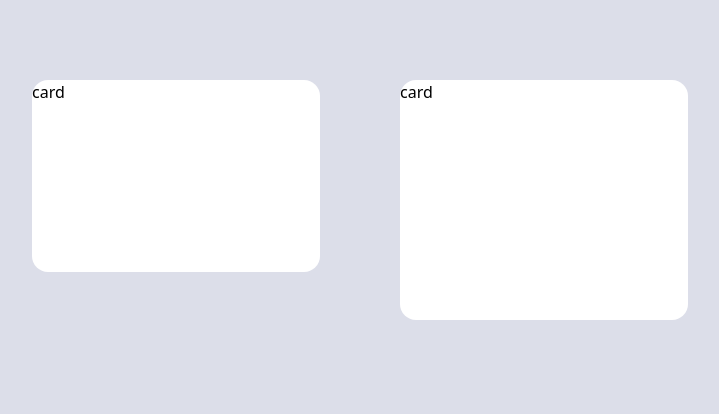
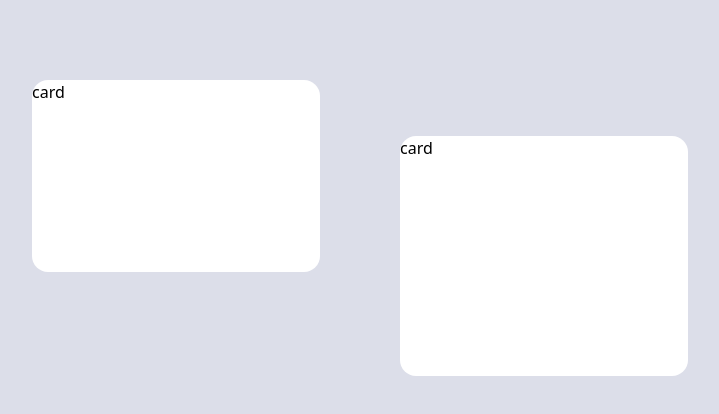
Before and after one commit to nasir-001/100-components, a Vue app: page /layout21 in a window 1280 px wide. Shown: the top 414 px of the page, without its empty margins (280-999 px from the left). Built offline with nearby package versions, Linux system fonts and the light colour scheme; the HTML template or start-up script is replaced by a standard one.

Commit message:
add margin top the second component

```diff
--- a/src/views/Layout21.vue
+++ b/src/views/Layout21.vue
@@ -4,7 +4,7 @@
       <div class="bg-white rounded-2xl mx-10 w-72 h-48">
         card
       </div>
-      <div class="bg-white rounded-2xl mx-10 w-72 h-60">
+      <div class="bg-white rounded-2xl mx-10 w-72 h-60 mt-14">
         card
       </div>
     </div>
```
